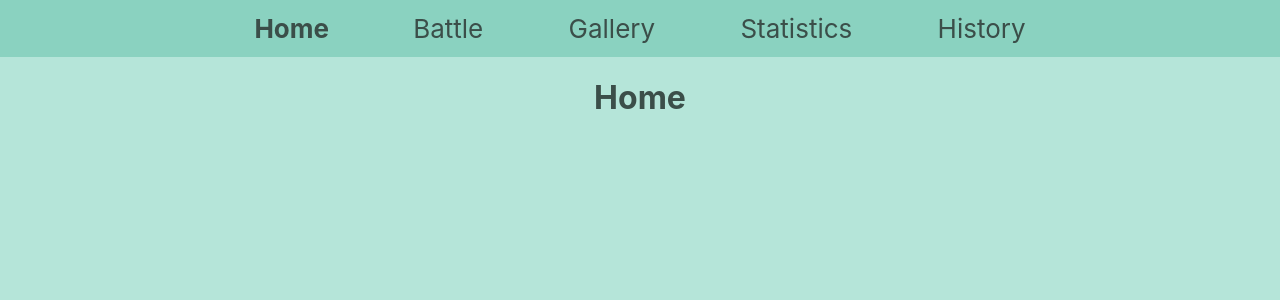
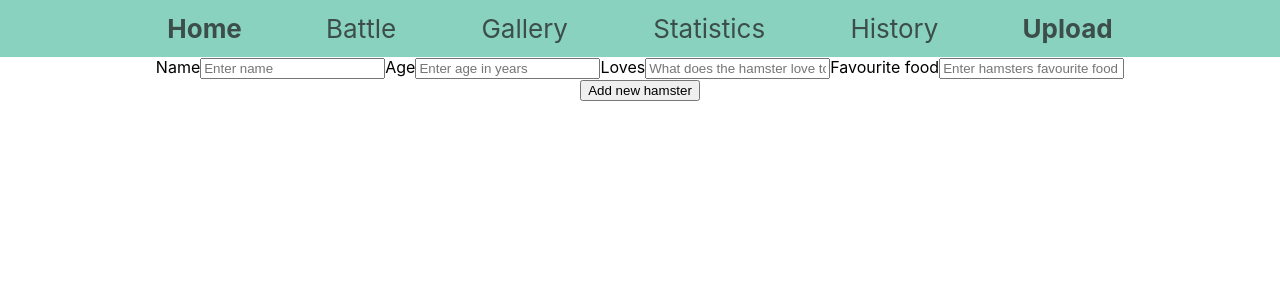
Before and after one commit to jayashreeiths/HamsterWarsfullstack, a React (Create React App) app: page /upload in a window 1280 px wide. Shown: the top 300 px of the page. Built offline with nearby package versions, Linux system fonts and the light colour scheme; no server answers.

Commit message:
add hamster

```diff
--- a/src/App.css
+++ b/src/App.css
@@ -47,8 +47,9 @@ nav a.active {
     font-weight: bold;
 }
 
-main {
+
+/*main {
     background-color: #B5E5D9;
     color: #3B4E49;
     flex: 1 1 auto;
-}
+}*/
--- a/src/App.jsx
+++ b/src/App.jsx
@@ -5,6 +5,7 @@ import Gallery from './components/gallery/Gallery'
 import History from './components/history/History'
 import Statistics from './components/statistics/Statistics'
 import Home from './components/home/Home'
+import Upload from './components/gallery/Upload';
 function App() {
   return (
     <Router>
@@ -17,6 +18,7 @@ function App() {
         <NavLink to="/gallery"> Gallery </NavLink>
         <NavLink to="/stats"> Statistics </NavLink>
         <NavLink to="/history"> History</NavLink>
+        <NavLink to="/upload"> Upload</NavLink>
                 </nav>
 
       </header>
@@ -27,6 +29,7 @@ function App() {
                     <Route path="/gallery"> <Gallery /></Route>
                     <Route path="/stats"> <Statistics /></Route>
                     <Route path="/history"> <History/></Route>
+                    <Route path="/upload"> <Upload/></Route>
                     <Route path="/"> <Home /></Route>
                 </Switch>
             </main>
--- a/src/components/gallery/Gallery.css
+++ b/src/components/gallery/Gallery.css
@@ -8,5 +8,52 @@
     margin: 9% 3em 15%;
     display: grid;
     grid-template-columns: repeat(4, 1fr);
-    gap: 1.5em 1em;
+    grid-gap: 50px;
+    /*gap: 1.5em 1em;*/
 }
+
+.container-list {
+    background: lightpurple;
+    padding: 1em;
+    border-radius: 15px;
+    width: 100%;
+    height: 55vh;
+}
+
+.container-list div p {
+    margin-bottom: 0.3em;
+    font-size: 2vh;
+}
+
+.container-list span {
+    font-weight: bold;
+    display: block;
+    color: orange;
+    font-size: 1.2em;
+    margin: 1em 0 0.5em;
+}
+
+.list {
+    background: lightgreen;
+    padding: 1em;
+    border-radius: 15px;
+    width: 100%;
+    /*height: 55vh;*/
+}
+
+.container-list .list {
+    display: flex;
+    flex-direction: column;
+    position: relative;
+}
+
+.delete {
+    position: absolute;
+    top: 0;
+    right: 1;
+    cursor: pointer;
+}
+
+.upload {
+    float: right;
+}
--- a/src/components/gallery/Gallery.jsx
+++ b/src/components/gallery/Gallery.jsx
@@ -1,5 +1,6 @@
 import Hamsters from './Hamsters'
 import { useEffect, useState } from 'react'
+import Upload from './Upload'
 
 
 const Gallery = () => {
@@ -8,7 +9,7 @@ const Gallery = () => {
 
 	useEffect(() => {
 		async function get() {
-			const response = await fetch('/api/gallery', { method: 'GET' })
+			const response = await fetch('/api/hamsters', { method: 'GET' })
 			const data = await response.json()
 			// Använd "mountedRef" här
 			setHamsters(data)
@@ -20,15 +21,18 @@ const Gallery = () => {
 
 	return (
 		<div>
+			<h1 className ="upload" onClick>ADD YOUR HAMSTER</h1>
+		<div className = "container-list">
 			{ hamsters.map(hamster => (
 
-        <Hamsters hamster={hamster} key={hamster.id}/>
+        <Hamsters hamster={hamster} key={hamster.id} />
 
 
 				))
 
             }
 		</div>
+		</div>
 	)
 }
 
--- a/src/components/gallery/Hamsters.jsx
+++ b/src/components/gallery/Hamsters.jsx
@@ -4,12 +4,13 @@ const Hamsters=({hamster})=>{
 
    <div className="Gallery">
    <main>
- <div className="container-list">
+ <div >
 
  <div className="list">
 
 
 
+ <span role="img" className="delete"aria-label="cross">❌</span>
 
 
   <img src={`/assets/${hamster.imgName}`} alt={hamster.imgName} className="hamster-image"/>
--- /dev/null
+++ b/src/components/gallery/Upload.jsx
@@ -0,0 +1,62 @@
+import React, { useState, useEffect } from 'react';
+
+const Upload = () => {
+    //const history = useHistory();
+    const url = '/api/hamsters';
+    const [id, setId] = useState('');
+    const [name, setName] = useState('');
+    const [age, setAge] = useState('');
+    const [loves, setLoves] = useState('');
+    const [favFood, setFavfood] = useState('');
+
+    useEffect(() => {
+        async function fetchData() {
+            const response = await fetch(url);
+            const json = await response.json();
+            setId(json.length);
+        }
+        fetchData();
+    }, [])
+
+    async function uploadHamster() {
+        const newHamster = {
+            id: id,
+            name: name,
+            age: age,
+            loves: loves,
+            favFood: favFood,
+            imgName: "default.png",
+            games: 0,
+            wins: 0,
+            defeats: 0
+        }
+        const url = '/api/hamsters'
+        const response = await fetch(url, {
+            method: 'POST',
+            headers: { 'Content-Type': 'application/json' },
+            body: JSON.stringify(newHamster)
+        })
+
+        console.log(await response.text())
+    }
+
+    return (
+        <div>
+            <main className="Form">
+                <form onSubmit={e => { e.preventDefault(); }}>
+                    <label>Name</label>
+                    <input value={name} type="text" onChange={e => setName(e.target.value)} placeholder="Enter name"></input>
+                    <label>Age</label>
+                    <input value={age} type="text" onChange={e => setAge(e.target.value)} placeholder="Enter age in years"></input>
+                    <label>Loves</label>
+                    <input value={loves} type="text" onChange={e => setLoves(e.target.value)} placeholder="What does the hamster love to do?"></input>
+                    <label>Favourite food</label>
+                    <input value={favFood} type="text" onChange={e => setFavfood(e.target.value)} placeholder="Enter hamsters favourite food"></input>
+                </form>
+                <button onClick={e => uploadHamster()}>Add new hamster</button>
+            </main>
+        </div >
+    )
+}
+
+export default Upload;
```
Also changed, not shown: 1 other file (tests, documents, lock files or other folders).
